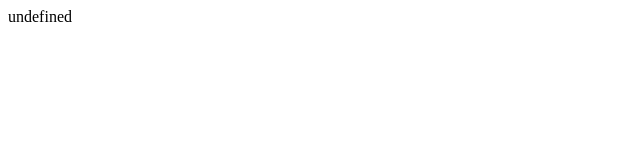
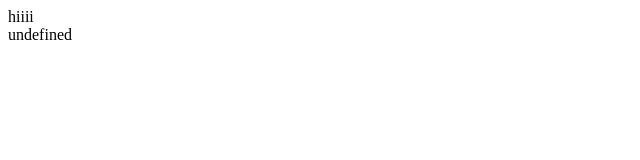
Before and after one commit to Harmandeep-123/C0745213-week7-, a plain HTML site: page C0745213(week7)/index.html in a window 1280 px wide. Shown: the whole page, without its empty margins (0-640 px from the left). Drawn offline with Linux system fonts and the light colour scheme.

Commit message:
final commit

```diff
--- a/C0745213(week7)/index.html
+++ b/C0745213(week7)/index.html
@@ -32,7 +32,7 @@
     </script>
 </head>
 <body>
-    <div> </div>
+    <div> hiiii</div>
     <script >
         document.write(animal());
     </script>
```
